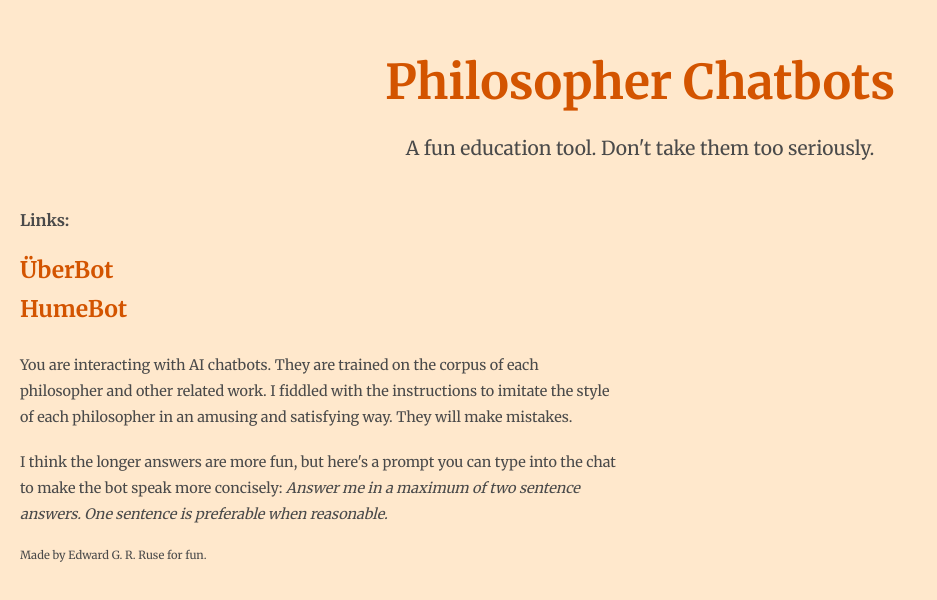
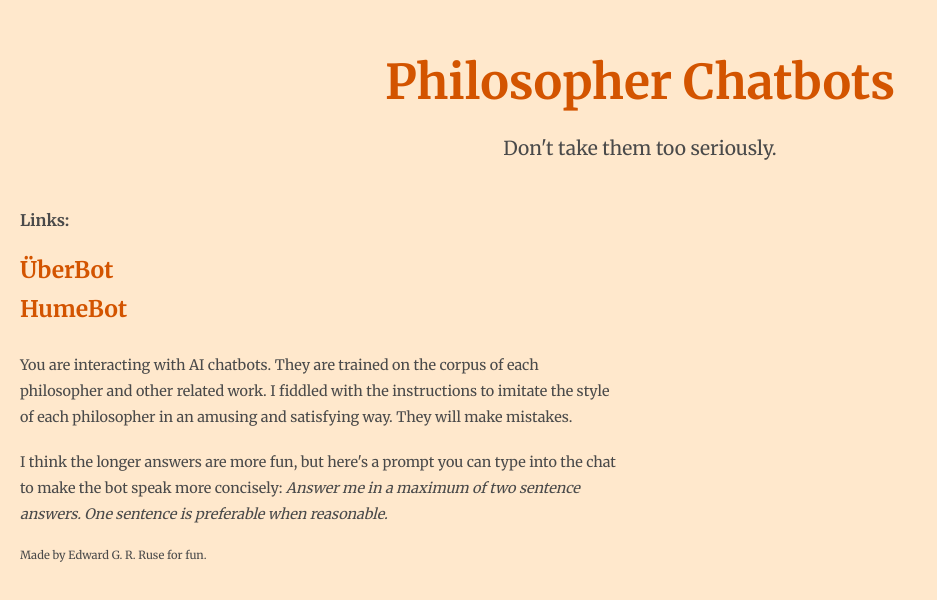
Before and after one commit to philosoraptor-code/PhilosopherChatbots, a plain HTML site: page index.html in a window 1280 px wide. Shown: the whole page, without its empty margins (0-937 px from the left). Drawn offline with Linux system fonts and the light colour scheme.

Commit message:
Update index.html

```diff
--- a/index.html
+++ b/index.html
@@ -90,7 +90,7 @@
     <!-- Title Section -->
     <h1>Philosopher Chatbots</h1>
     <div class="intro">
-        <p>A fun education tool. Don't take them too seriously.</p>
+        <p>Don't take them too seriously.</p>
     </div>
 
     <!-- Main Content -->
```
